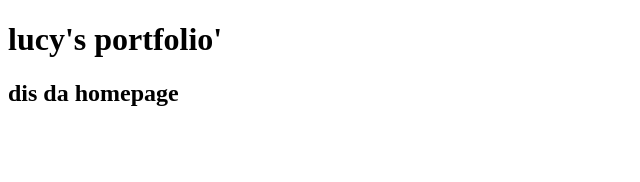
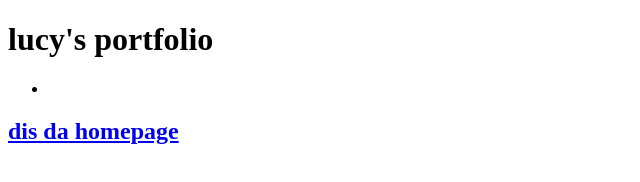
Before and after one commit to lucianamatteson/webdev-1, a plain HTML site: page index.html in a window 1280 px wide. Shown: the whole page, without its empty margins (0-640 px from the left). Drawn offline with Linux system fonts and the light colour scheme.

Commit message:
Update index.html

```diff
--- a/index.html
+++ b/index.html
@@ -4,10 +4,18 @@
 <head>
     <meta charset="UTF-8">
     <meta name="viewport" content="width=device-width, initial-scale=1.0">
-    <title>yeet haw</title>
+    <title>lucy's portfolio!!!'</title>
 </head>
 <body>
-    <h1>lucy's portfolio'</h1>
+
+    <header>
+    <h1>lucy's portfolio</h1>
+
+    <nav>
+        <ul>
+            <li><a href="about"</li>
+        </ul>
+    </nav>
     <h2>dis da homepage</h2>
 </body>
 </html>
```
